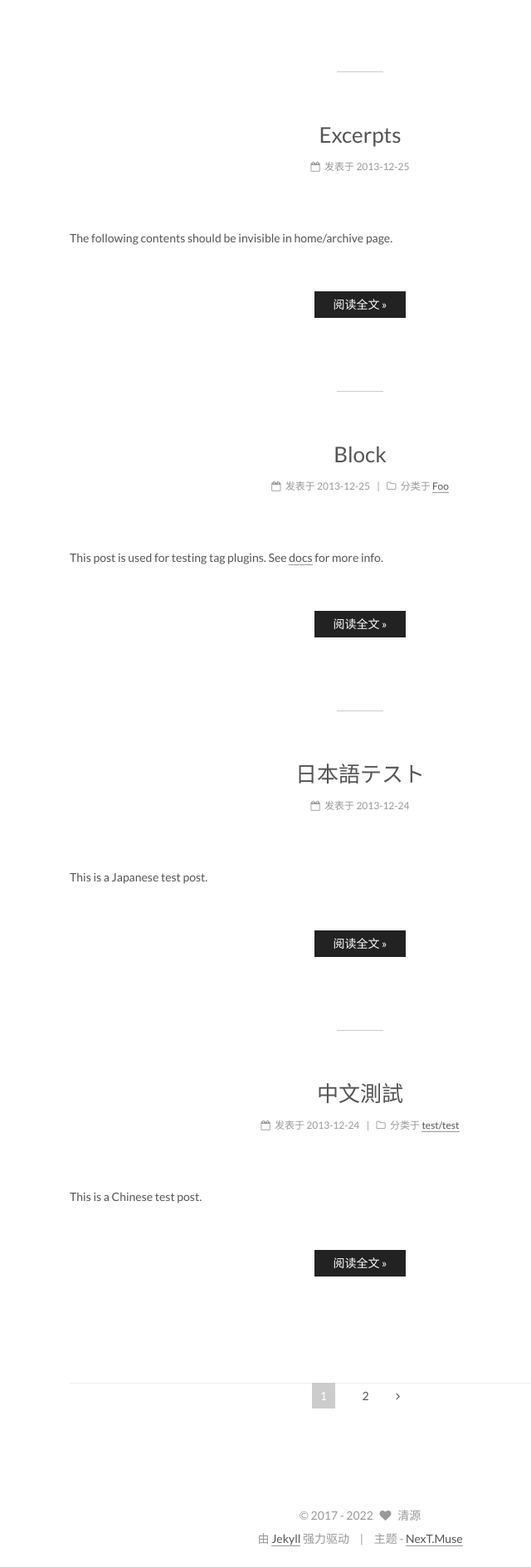
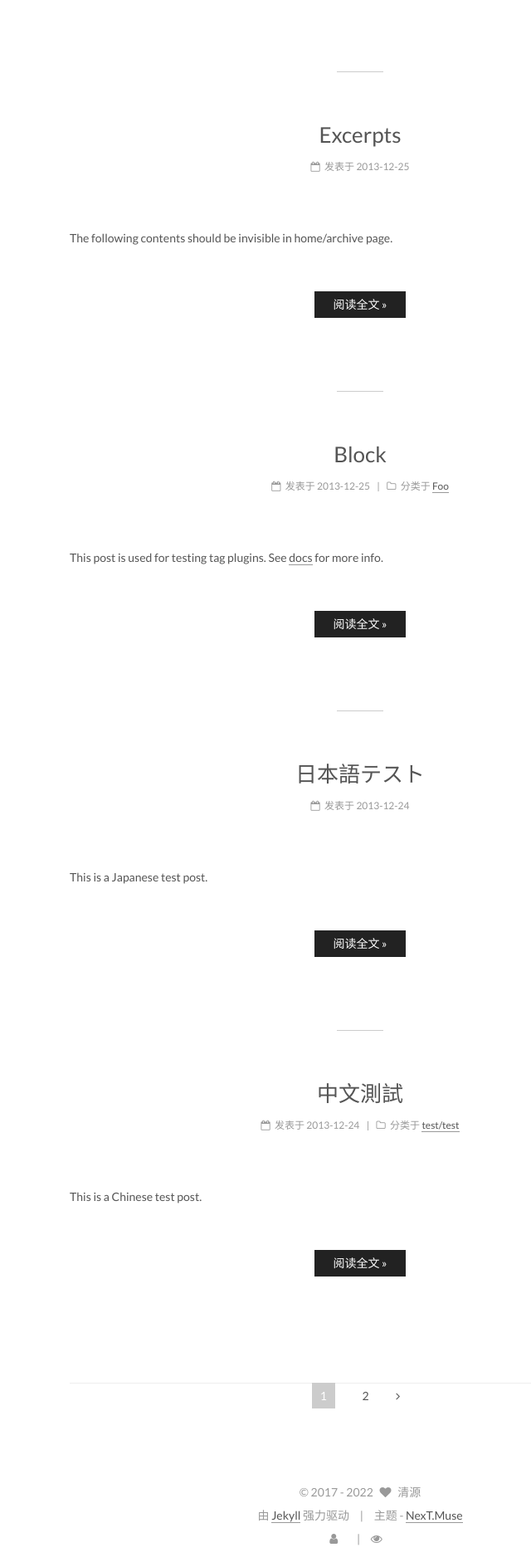
Before and after one commit to Kerwin0766/Kerwin0766.github.io, a Jekyll site: the page built from index.html, in a window 1280 px wide. Shown: the part 2949-4837 px from the top of the page at 83% size, without its empty margins (206-846 px from the left). Built offline with Jekyll 4.4.1, drawn with Linux system fonts in a browser that asks for light colours; emoji names are drawn with the system emoji font; the list of posts is cut into pages by our own code; comment, search, counter and statistics services are not loaded.

Commit message:
Update _config.yml

```diff
--- a/_config.yml
+++ b/_config.yml
@@ -531,7 +531,7 @@ leancloud_visitors:
 # Get more information on http://ibruce.info/2015/04/04/busuanzi/
 busuanzi_count:
   # count values only if the other configs are false
-  enable:
+  enable: true
   # custom uv span for the whole site
   site_uv: true
   site_uv_header: <i class="fa fa-user"></i>
```
